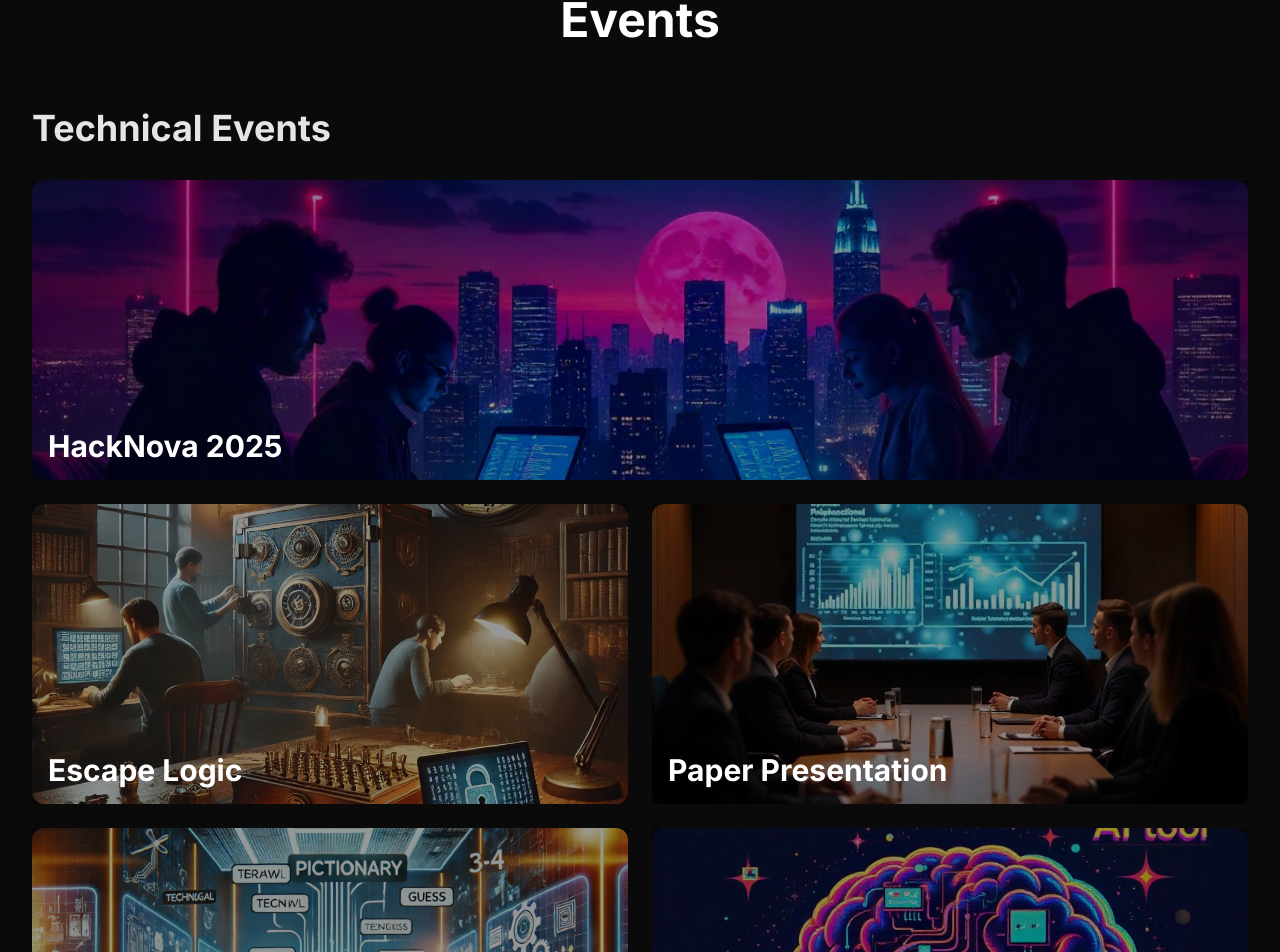
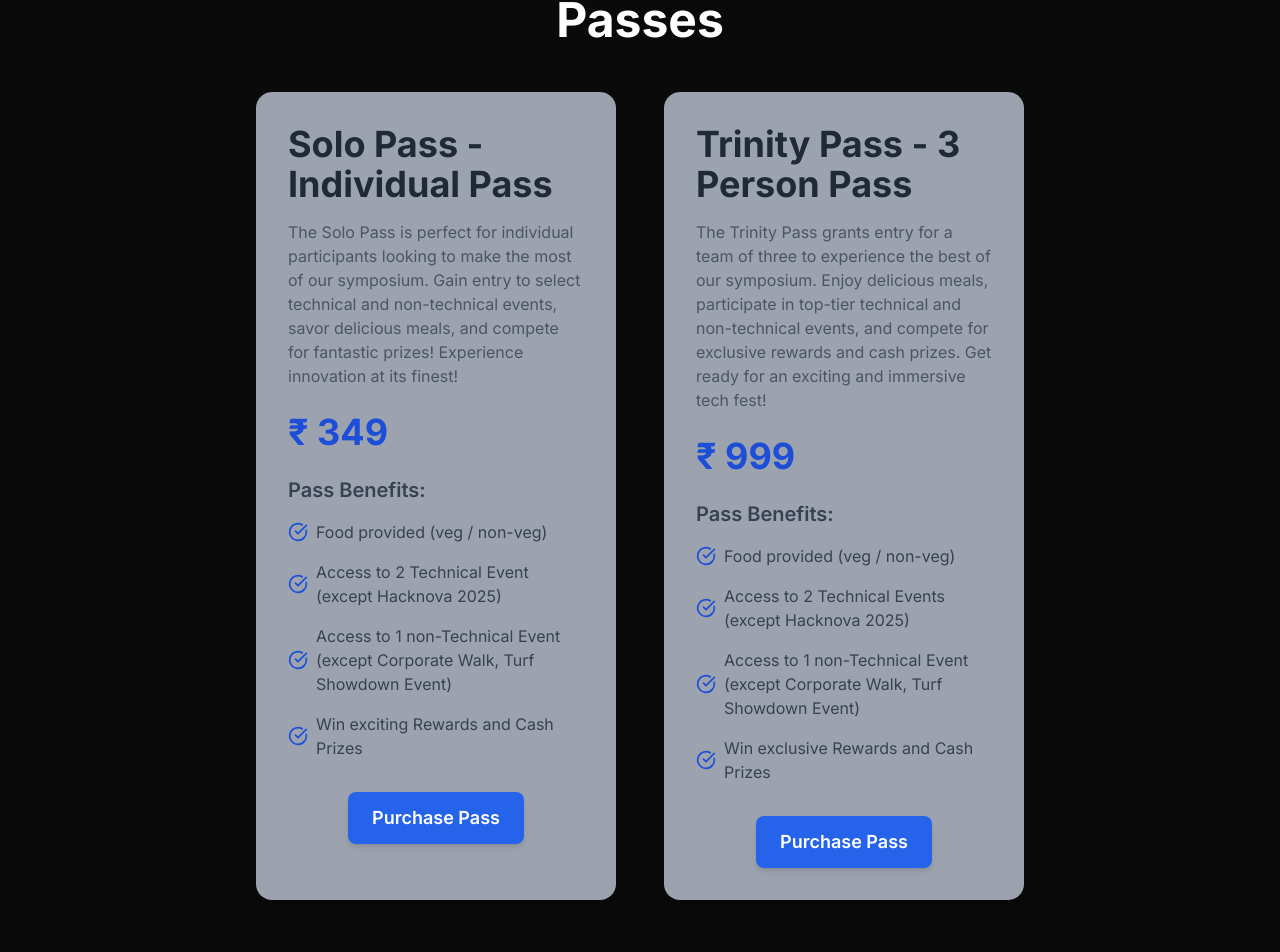
Before and after one commit to tanush-em/INVICTUS, a Next.js app: page / in a window 1280 px wide. Shown: the part 1940-2892 px from the top of the page. Built offline with nearby package versions, Linux system fonts and the light colour scheme.

Commit message:
event info added

```diff
--- a/app/components/EventsSection.js
+++ b/app/components/EventsSection.js
@@ -47,25 +47,25 @@ const EventsSection = () => {
     {
       title: "Escape Logic",
       src: "escape-logic.jpeg",
-      description: "Join this thrilling Escape Room-Themed Coding Event, where logic and programming skills unlock your freedom! 🧩🔓",
+      description: "Do you have what it takes to escape? Join this thrilling Escape Room-Themed Coding Event, where logic and programming skills unlock your freedom! Solve mystery-driven coding challenges and navigate the Escape Matrix using your problem-solving expertise. Only the smartest minds will escape!",
       redirectLink: "/events/escape-logic"
     },
     {
       title: "Paper Presentation",
       src: "paper-presentation.jpeg",
-      description: "Showcase your research and ideas in AI, ML, and emerging technologies. 📝🎙️",
+      description: "Showcase your research and ideas in AI, ML, and emerging technologies. Compete in two rounds—submit a compelling abstract and present your insights in front of experts. Gain valuable feedback, refine your presentation skills, and stand out in the world of innovation.",
       redirectLink: "/events/paper-presentation"
     },
     {
       title: "Cipher Mind",
       src: "cipher-mind.jpeg",
-      description: "Get ready for an exciting tech quiz competition that tests your problem-solving and technical knowledge! 🧠🎲",
+      description: "Get ready for an exciting tech quiz competition that tests your problem-solving and technical knowledge! The event consists of two thrilling rounds – a fast-paced buzzer round with riddles and picture hints, followed by a spin-the-wheel challenge where teams tackle topic-based technical questions. A dynamic leaderboard will keep track of scores in real-time, adding to the excitement!",
       redirectLink: "/events/cipher-mind"
     },
     {
       title: "Meme-O-Matic",
       src: "meme-o-matic.jpeg",
-      description: "Generate memes and digital artwork based on a given context using AI tools! 🚀🔥",
+      description: "Unleash your creativity with AI! Teams will generate memes and digital artwork based on a given context using AI tools like image generators. Showcase your wit, humor, and artistic flair in this exciting fusion of technology and creativity! 🚀🔥",
       redirectLink: "/events/meme-o-matic"
     },
     {
--- a/app/components/PassesSection.js
+++ b/app/components/PassesSection.js
@@ -7,24 +7,38 @@ import Link from 'next/link';
 const PassDetails = () => {
   const passes = [
     {
+      title: "Solo Pass - Individual Pass",
+      price: "₹ 349",
+      description: "The Solo Pass is perfect for individual participants looking to make the most of our symposium. Gain entry to select technical and non-technical events, savor delicious meals, and compete for fantastic prizes! Experience innovation at its finest!",
+      features: [
+        "Food provided (veg / non-veg)",
+        "Access to 2 Technical Event (except Hacknova 2025)",
+        "Access to 1 non-Technical Event (except Corporate Walk, Turf Showdown Event)",
+        "Win exciting Rewards and Cash Prizes",
+      ],
+      link: "https://docs.google.com/forms/d/e/1FAIpQLSd7gOZpz36GAeD2V9fjAq1SeGmz_o2jzJntgxbcABDlVJNaBg/viewform",
+    },
+    {
       title: "Trinity Pass - 3 Person Pass",
       price: "₹ 999",
       description: "The Trinity Pass grants entry for a team of three to experience the best of our symposium. Enjoy delicious meals, participate in top-tier technical and non-technical events, and compete for exclusive rewards and cash prizes. Get ready for an exciting and immersive tech fest!",
       features: [
         "Food provided (veg / non-veg)",
         "Access to 2 Technical Events (except Hacknova 2025)",
-        "Access to 1 non Technical Event (except Corporate Walk, Turf Showdown Event)",
+        "Access to 1 non-Technical Event (except Corporate Walk, Turf Showdown Event)",
         "Win exclusive Rewards and Cash Prizes",
-      ]
+      ],
+      link: "https://docs.google.com/forms/d/e/1FAIpQLSd7gOZpz36GAeD2V9fjAq1SeGmz_o2jzJntgxbcABDlVJNaBg/viewform",
     },
   ];
 
+
   return (
     <section id="passes" className="py-20 px-8">
-      <div className="max-w-2xl mx-auto">
-        <h2 className="text-5xl font-bold mb-12 text-center">Passes</h2>
+      <div className="max-w-3xl mx-auto">
+        <h2 className="text-5xl grid font-bold mb-12 text-center">Passes</h2>
 
-        <div className="">
+        <div className="grid grid-cols-2 gap-12">
           {passes.map((pass, index) => (
             <motion.div
               key={index}
@@ -48,7 +62,7 @@ const PassDetails = () => {
               </div>
 
               <div className="w-full flex justify-center">
-                <Link href="https://docs.google.com/forms/d/e/1FAIpQLSd7gOZpz36GAeD2V9fjAq1SeGmz_o2jzJntgxbcABDlVJNaBg/viewform" target="_blank">
+                <Link href={pass.link} target="_blank">
                   <button className="px-6 py-3 text-lg font-semibold text-white bg-blue-600 rounded-lg shadow-md transition-transform transform hover:scale-105 hover:bg-blue-700 active:scale-95 focus:outline-none focus:ring-2 focus:ring-blue-500 focus:ring-offset-2">
                     Purchase Pass
                   </button>
--- a/app/page.js
+++ b/app/page.js
@@ -11,8 +11,8 @@ export default function Home() {
       <main className="min-h-screen z-100 text-white">
         <HeroSection />
         <AboutSection />
+        <PassesSection />
         <EventsSection />
-        <PassesSection />
         <ContactSection />
       </main>
   );
```
